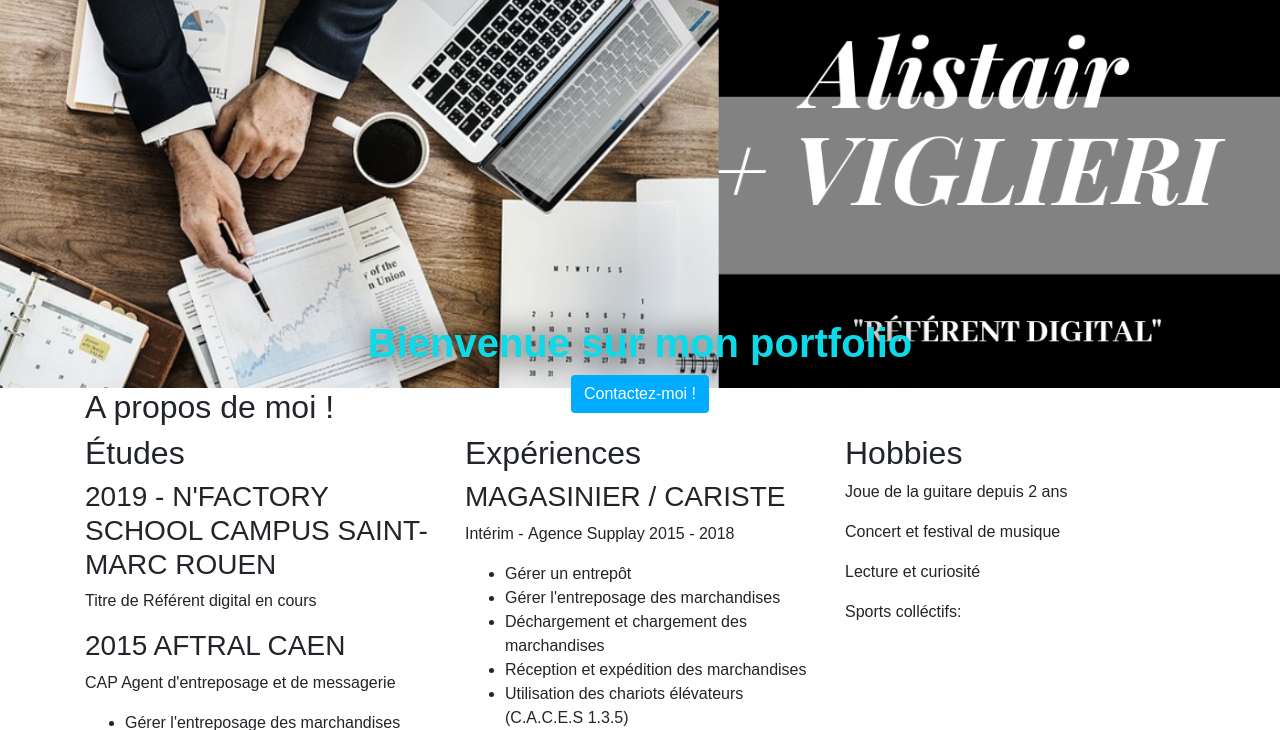
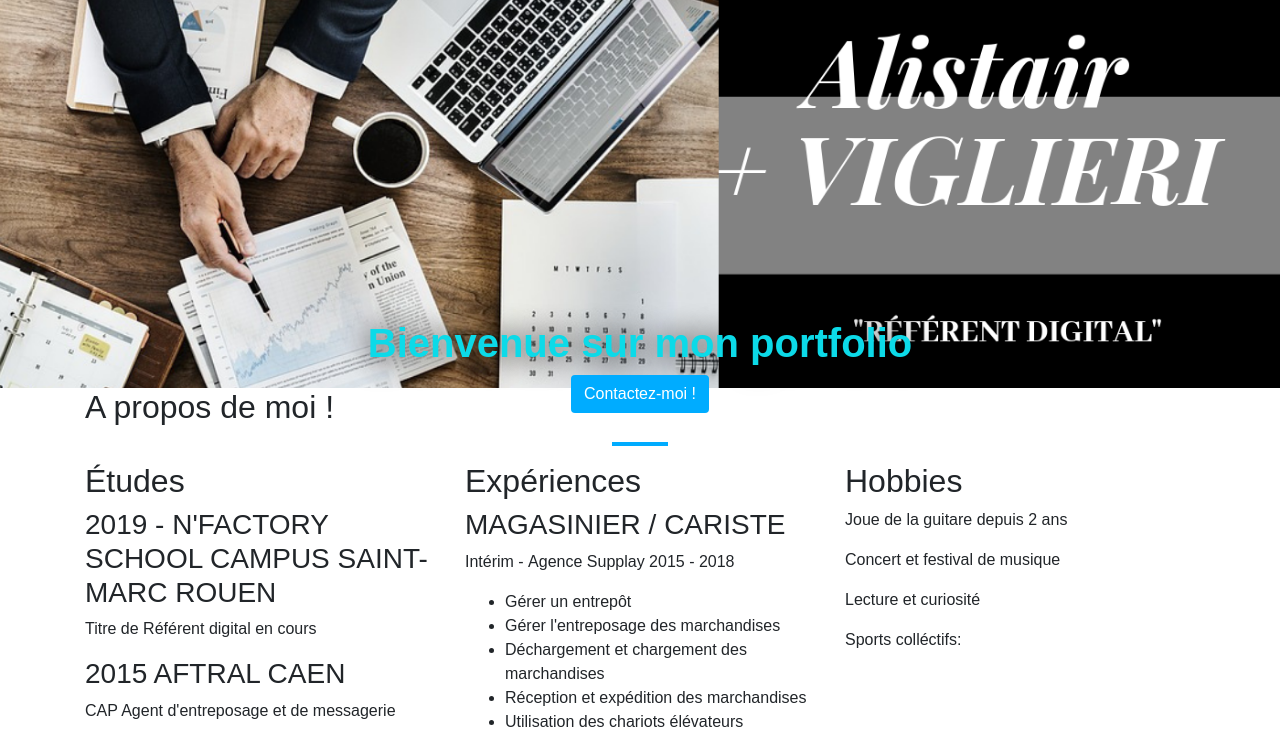
Before and after one commit to Mcali14/Portfolio, a PHP site: page / in a window 1280 px wide. Shown: the part 81-811 px from the top of the page. Run offline with PHP 8.4, Linux system fonts and the light colour scheme.

Commit message:
insertion d'un HR séparateur

```diff
--- a/assets/css/style.css
+++ b/assets/css/style.css
@@ -14,6 +14,15 @@ a, a:hover{
 .container-fluid{
   padding: 0;
 }
+
+.separateur{
+  height: 4px;
+  width: 5%;
+  border: none;
+  box-shadow: none;
+  background-color: #00ACFF;
+}
+
 
 /* header*/
 
--- a/index.html
+++ b/index.html
@@ -31,6 +31,7 @@
     <section class="container-fluid about">
         <div class="container">
           <h2 id="about">A propos de moi&nbsp;!</h2>
+          <hr class="separateur">
           <div class="row">
             <article class="col-md-4 col-lg-4 col-xs-12 col-sm-12">
               <h2>Études</h2>
```
